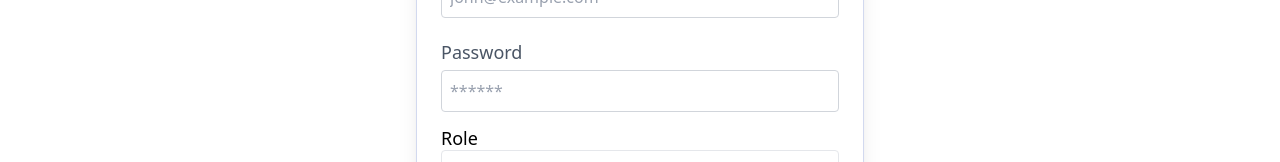
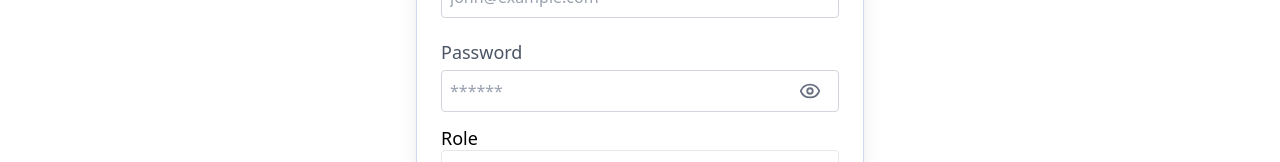
Before and after one commit to tewodros-m/TalentHub, a React (Vite) app in the folder frontend/: page /register in a window 1280 px wide. Shown: the part 351-513 px from the top of the page. Built offline with nearby package versions, Linux system fonts and the light colour scheme; no server answers.

Commit message:
feat(Input): add password input visibility toggle functionality

```diff
--- a/frontend/src/components/Input.tsx
+++ b/frontend/src/components/Input.tsx
@@ -1,4 +1,6 @@
-import React from 'react';
+import React, { useState } from 'react';
+import { Eye, EyeOff } from 'lucide-react';
+import Button from './ui/Button';
 
 type InputProps = React.InputHTMLAttributes<HTMLInputElement> & {
   label?: string;
@@ -6,7 +8,10 @@ type InputProps = React.InputHTMLAttributes<HTMLInputElement> & {
 };
 
 const Input = React.forwardRef<HTMLInputElement, InputProps>(
-  ({ label, error, className = '', id, ...props }, ref) => {
+  ({ label, error, className = '', id, type, ...props }, ref) => {
+    const [showPassword, setShowPassword] = useState(false);
+
+    const isPassword = type === 'password';
     return (
       <div className='w-full'>
         {label && (
@@ -17,11 +22,14 @@ const Input = React.forwardRef<HTMLInputElement, InputProps>(
             {label}
           </label>
         )}
-        <input
-          ref={ref}
-          id={id}
-          {...props}
-          className={`w-full p-2 border rounded outline-none  bg-bg
+
+        <div className='relative'>
+          <input
+            ref={ref}
+            id={id}
+            type={isPassword && showPassword ? 'text' : type}
+            {...props}
+            className={`w-full p-2 border rounded outline-none bg-bg
               placeholder:text-gray-400
               ${
                 error
@@ -29,7 +37,20 @@ const Input = React.forwardRef<HTMLInputElement, InputProps>(
                   : 'border-gray-300 focus:ring-2 focus:ring-primary-600'
               }
               ${className}`}
-        />
+          />
+
+          {/* Toggle icon only for password fields */}
+          {isPassword && (
+            <Button
+              type='button'
+              variant='custom'
+              onClick={() => setShowPassword((prev) => !prev)}
+              className='absolute right-3 top-1/2 -translate-y-1/2 text-gray-500 px-[6px] py-1 rounded'
+            >
+              {showPassword ? <EyeOff size={22} /> : <Eye size={22} />}
+            </Button>
+          )}
+        </div>
         {error && <p className='text-red-500 text-sm '>{error}</p>}
       </div>
     );
```
